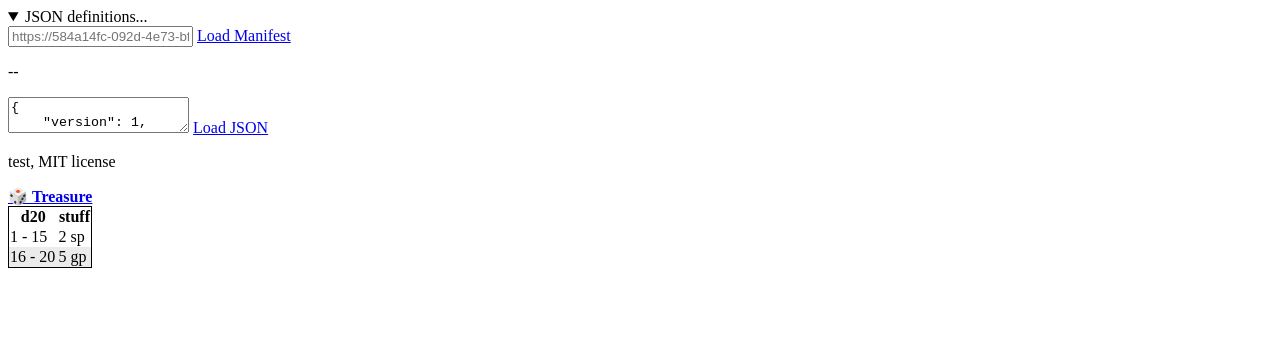
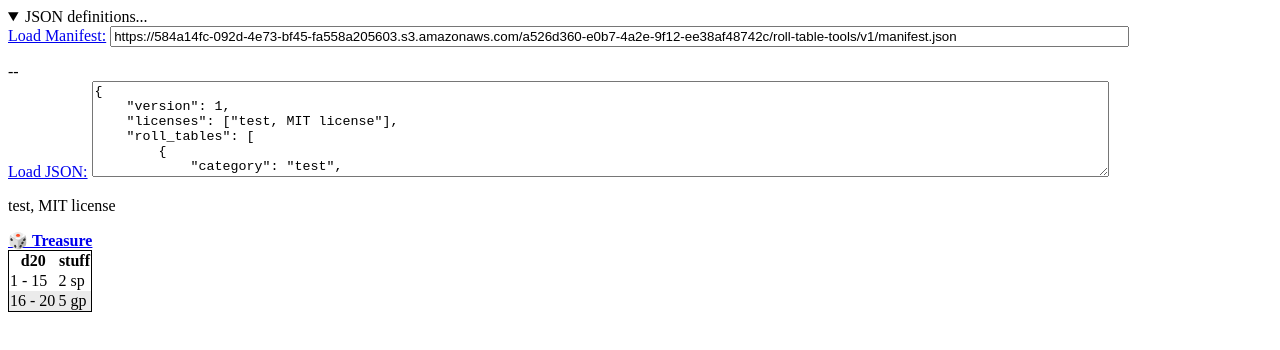
Before and after one commit to Akaito/roll-tables-tool, a plain HTML site: page index.html in a window 1280 px wide. Both pictures are taken after a click on the heading "JSON definitions...". Drawn offline with Linux system fonts and the light colour scheme.

Commit message:
Formatting tweak.

```diff
--- a/index.html
+++ b/index.html
@@ -17,6 +17,14 @@ table caption {
 table tbody tr:nth-child(even) {
     background-color: #ebebeb;
 }
+
+#manifest_path {
+    width: 80%;
+}
+
+#json_text {
+    width: 80%;
+}
 </style>
 </head>
 
@@ -24,11 +32,13 @@ table tbody tr:nth-child(even) {
 <body>
 <details id="json_detials">
 <summary>JSON definitions...</summary>
-<input type="text" id="manifest_path" placeholder="https://584a14fc-092d-4e73-bf45-fa558a205603.s3.amazonaws.com/a526d360-e0b7-4a2e-9f12-ee38af48742c/roll-table-tools/v1/manifest.json"/>
-<a href="#" id="load_manifest">Load Manifest</a>
+<span>
+    <a href="#" id="load_manifest">Load Manifest:</a>&nbsp;<input type="text" id="manifest_path" placeholder="https://584a14fc-092d-4e73-bf45-fa558a205603.s3.amazonaws.com/a526d360-e0b7-4a2e-9f12-ee38af48742c/roll-table-tools/v1/manifest.json" value="https://584a14fc-092d-4e73-bf45-fa558a205603.s3.amazonaws.com/a526d360-e0b7-4a2e-9f12-ee38af48742c/roll-table-tools/v1/manifest.json"/>
+</span>
 <ul id="manifests"></ul>
-<p>--</p>
-<textarea id="json_text" name="JSON text">
+<div>--</div>
+<a href="#" id="load_json">Load JSON:</a>
+<textarea id="json_text" name="JSON text" rows="6">
 {
     "version": 1,
     "licenses": ["test, MIT license"],
@@ -46,7 +56,6 @@ table tbody tr:nth-child(even) {
     ]
 }
 </textarea>
-<a href="#" id="load_json">Load JSON</a>
 </details>
 
 <div id="dynamic_contents"></div>
```
Also changed, not shown: 1 other file.
